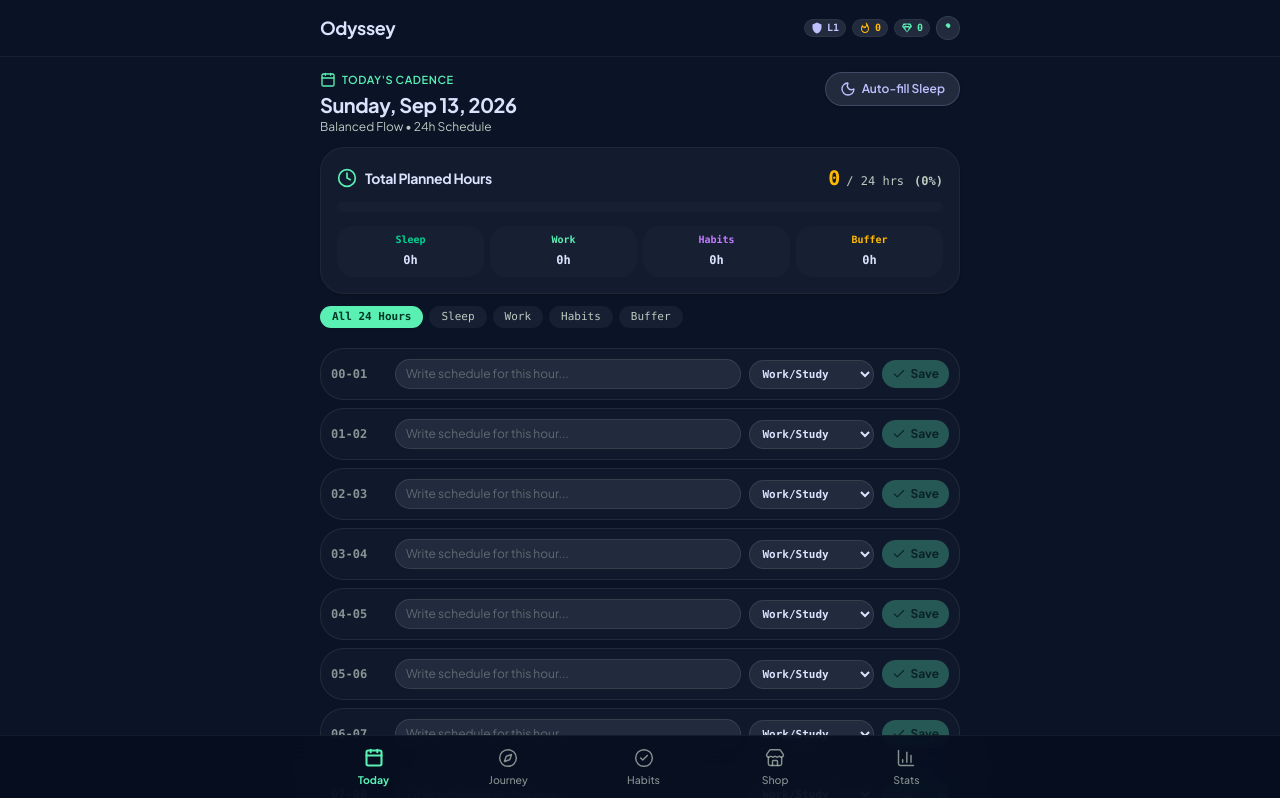
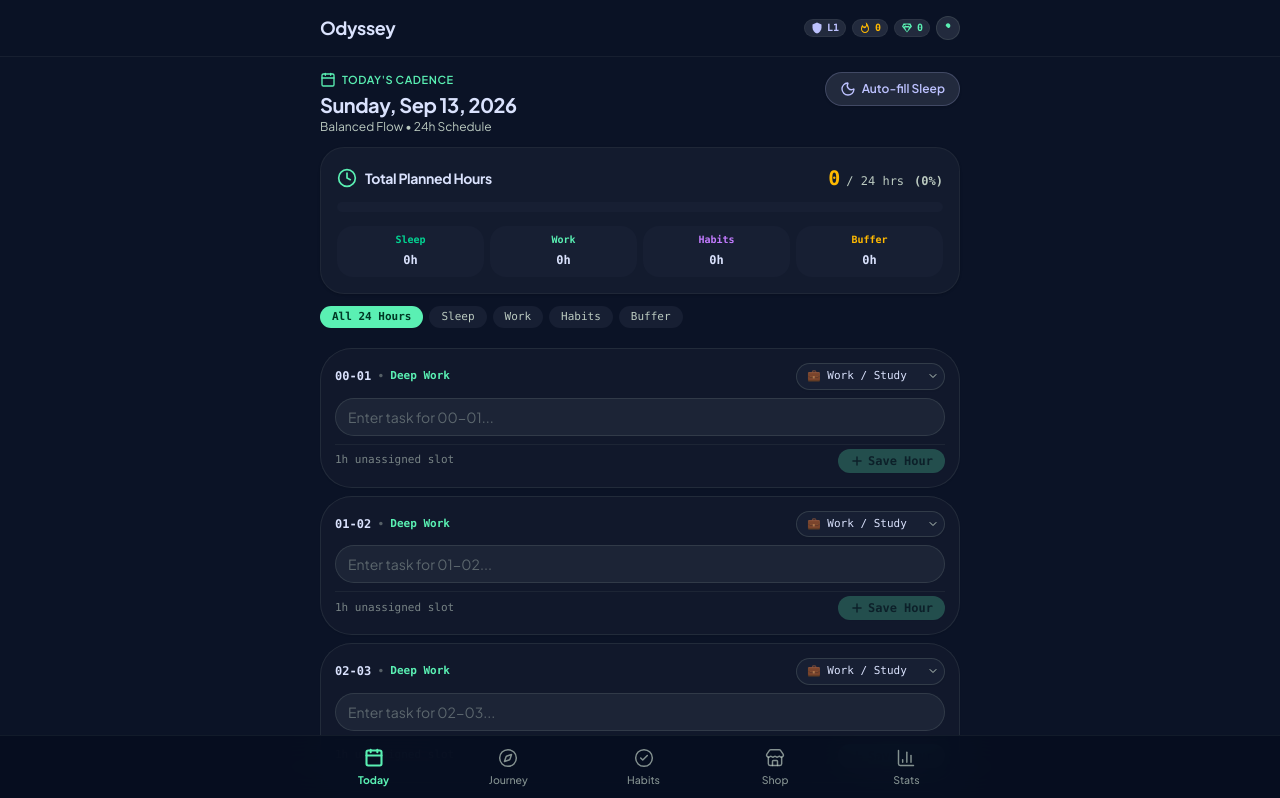
Before and after one commit to harmansingh671671-ops/Tracker, a Next.js app in the folder odyssey/: page /planner in a window 1280 px wide. Shown: the top 798 px of the page. Built offline with nearby package versions, Linux system fonts and the light colour scheme.

Commit message:
Refinement Patch 7

```diff
--- a/odyssey/src/app/journey/page.tsx
+++ b/odyssey/src/app/journey/page.tsx
@@ -617,7 +617,7 @@ export default function JourneyPage() {
                           ? "Mindful Intention & Hydration Anchor"
                           : `Day ${day} Deep Cadence & Focus Anchor`}
                       </h3>
-                      <p className="text-xs text-on-surface-variant mt-0.5 leading-relaxed">
+                      <p suppressHydrationWarning className="text-xs text-on-surface-variant mt-0.5 leading-relaxed">
                         {todayChallenge.started
                           ? "Challenge initiated. Complete your daily cadence; your +50 XP & +5 Gems reward will be available to claim tomorrow."
                           : day === 1
@@ -638,12 +638,13 @@ export default function JourneyPage() {
 
                       {/* Begin challenge button with persistence & no infinite exploitation */}
                       {todayChallenge.started ? (
-                        <div className="px-3 py-1.5 rounded-xl text-xs font-bold flex items-center gap-1.5 bg-emerald-500/15 text-emerald-400 border border-emerald-500/30">
+                        <div suppressHydrationWarning className="px-3 py-1.5 rounded-xl text-xs font-bold flex items-center gap-1.5 bg-emerald-500/15 text-emerald-400 border border-emerald-500/30">
                           <CheckCircle2 className="w-4 h-4" />
                           <span>Active Today</span>
                         </div>
                       ) : (
                         <button
+                          suppressHydrationWarning
                           onClick={handleBeginTodayChallenge}
                           className="px-3 py-1.5 rounded-xl text-xs font-bold flex items-center gap-1.5 transition-all active:scale-95 shadow-md bg-primary text-on-primary hover:bg-primary-fixed shadow-primary/20 cursor-pointer"
                         >
--- a/odyssey/src/app/planner/page.tsx
+++ b/odyssey/src/app/planner/page.tsx
@@ -351,8 +351,37 @@ function PlannerContent() {
     }
   };
 
-  // Save an inline unassigned hour directly without generating anything
-  const handleSaveInlineHour = async (h: number) => {
+  // Focus the next available unwritten hour input
+  const focusNextHourInput = (currentH: number) => {
+    // Look forward from currentH + 1 up to 23
+    let nextTargetH = -1;
+    for (let h = currentH + 1; h < 24; h++) {
+      if (document.getElementById(`hour-input-${h}`)) {
+        nextTargetH = h;
+        break;
+      }
+    }
+    // If none found ahead, wrap around from 0 to currentH - 1
+    if (nextTargetH === -1) {
+      for (let h = 0; h < currentH; h++) {
+        if (document.getElementById(`hour-input-${h}`)) {
+          nextTargetH = h;
+          break;
+        }
+      }
+    }
+
+    if (nextTargetH !== -1) {
+      const el = document.getElementById(`hour-input-${nextTargetH}`) as HTMLInputElement | null;
+      if (el) {
+        el.focus();
+        el.scrollIntoView({ behavior: "smooth", block: "center" });
+      }
+    }
+  };
+
+  // Save an inline unassigned hour directly and advance focus to the next hour
+  const handleSaveInlineHour = async (h: number, focusNext: boolean = true) => {
     const title = (inlineTaskTitles[h] || "").trim();
     if (!title || !user) return;
 
@@ -360,6 +389,13 @@ function PlannerContent() {
     const startStr = `${h.toString().padStart(2, "0")}:00`;
     const nextH = h + 1;
     const endStr = nextH === 24 ? "24:00" : `${nextH.toString().padStart(2, "0")}:00`;
+
+    // Immediately advance focus to the next hour so user can keep typing without interruption!
+    if (focusNext) {
+      setTimeout(() => {
+        focusNextHourInput(h);
+      }, 50);
+    }
 
     await addBlock({
       userId: user.id,
@@ -387,6 +423,13 @@ function PlannerContent() {
     });
 
     await fetchBlocksForDate(user.id, selectedDate);
+
+    // Re-confirm focus on next hour input after React finishes re-render
+    if (focusNext) {
+      setTimeout(() => {
+        focusNextHourInput(h);
+      }, 120);
+    }
   };
 
   // Open Edit Modal for a block
@@ -834,17 +877,6 @@ function PlannerContent() {
           ))}
         </div>
 
-        {/* Live Now Card for Today */}
-        {liveBlock && (
-          <div className="space-y-1.5">
-            <span className="text-[11px] uppercase font-bold tracking-wider text-primary font-mono flex items-center gap-1.5">
-              <span className="w-2 h-2 rounded-full bg-primary animate-ping" />
-              Currently Active Block
-            </span>
-            {renderHourlyCard(liveBlock, false)}
-          </div>
-        )}
-
         {/* Full 24-Hour Already-Generated Chronological Timeline */}
         <div className="space-y-2 pt-1">
           {timelineItems.map((item) => {
@@ -911,61 +943,89 @@ function PlannerContent() {
               return renderHourlyCard(item.block, false);
             }
 
-            // Pre-Generated Empty Hour Slot (User just comes and writes!)
+            // Pre-Generated Empty Hour Slot (Full, handsome card matching the top cards)
             const h = item.hour;
             const currentTitle = inlineTaskTitles[h] || "";
             const currentCat = inlineCategories[h] || "work";
+            const cfg = categoryConfig[currentCat];
+
+            let catLabel = "Deep Work";
+            if (currentCat === "sleep") catLabel = "Sleep";
+            else if (currentCat === "habits") catLabel = "Vitality";
+            else if (currentCat === "buffer") catLabel = "Buffer";
 
             return (
               <div
                 key={item.id}
-                className="p-2 sm:p-2.5 rounded-xl bg-surface-container/50 border border-outline/15 hover:border-primary/30 transition-all flex items-center justify-between gap-2"
+                className="p-3 sm:p-3.5 rounded-2xl bg-surface-container-low/80 border border-outline/15 hover:border-outline/35 transition-all shadow-xs space-y-2"
               >
-                <span className="font-mono text-xs font-bold text-on-surface-variant/70 shrink-0 w-12 sm:w-14">
-                  {item.timeRangeStr}
-                </span>
+                {/* Header Row: Time Range, Category Tag & Category Dropdown */}
+                <div className="flex items-center justify-between gap-2">
+                  <div className="flex items-center gap-1.5 text-xs font-mono whitespace-nowrap min-w-0">
+                    <span className="font-bold text-on-surface text-[12px]">
+                      {item.timeRangeStr}
+                    </span>
+                    <span className="text-on-surface-variant/40">•</span>
+                    <span className={`font-semibold text-[11px] ${cfg.headerIconColor}`}>
+                      {catLabel}
+                    </span>
+                  </div>
 
-                <div className="flex-1 flex items-center gap-2 min-w-0">
+                  {/* Sleek Category Dropdown */}
+                  <div className="relative flex items-center shrink-0">
+                    <select
+                      value={currentCat}
+                      onChange={(e) =>
+                        setInlineCategories((prev) => ({
+                          ...prev,
+                          [h]: e.target.value as NormalizedCategory,
+                        }))
+                      }
+                      className="appearance-none bg-surface-container border border-outline/25 hover:border-primary/40 rounded-xl pl-2.5 pr-6 py-1 text-[11px] font-mono font-medium text-on-surface focus:outline-none focus:border-primary cursor-pointer transition-colors shadow-xs"
+                    >
+                      <option value="work">💼 Work / Study</option>
+                      <option value="habits">⚡ Habits / Health</option>
+                      <option value="sleep">🌙 Sleep & Rest</option>
+                      <option value="buffer">☕ Buffer / Break</option>
+                    </select>
+                    <ChevronDown className="w-3 h-3 text-on-surface-variant pointer-events-none absolute right-1.5" />
+                  </div>
+                </div>
+
+                {/* Main Task Input Box — Full width, comfortable typing */}
+                <div className="relative w-full">
                   <input
+                    id={`hour-input-${h}`}
                     type="text"
-                    placeholder="Write schedule for this hour..."
+                    placeholder={`Enter task for ${item.timeRangeStr}...`}
                     value={currentTitle}
                     onChange={(e) =>
                       setInlineTaskTitles((prev) => ({ ...prev, [h]: e.target.value }))
                     }
                     onKeyDown={(e) => {
                       if (e.key === "Enter") {
-                        handleSaveInlineHour(h);
+                        e.preventDefault();
+                        handleSaveInlineHour(h, true);
                       }
                     }}
-                    className="flex-1 bg-surface-container-high border border-outline/20 rounded-lg px-2.5 py-1.5 text-xs text-on-surface placeholder:text-on-surface-variant/40 focus:outline-none focus:border-primary transition-colors"
+                    className="w-full bg-surface-container-high/70 border border-outline/20 focus:border-primary focus:bg-surface-container-high rounded-xl px-3 py-2 text-sm text-on-surface placeholder:text-on-surface-variant/40 focus:outline-none transition-all"
                   />
+                </div>
 
-                  <select
-                    value={currentCat}
-                    onChange={(e) =>
-                      setInlineCategories((prev) => ({
-                        ...prev,
-                        [h]: e.target.value as NormalizedCategory,
-                      }))
-                    }
-                    className="bg-surface-container-high border border-outline/20 rounded-lg px-2 py-1.5 text-[11px] font-mono font-semibold text-on-surface focus:outline-none focus:border-primary shrink-0 cursor-pointer"
-                  >
-                    <option value="work">Work/Study</option>
-                    <option value="habits">Habits/Health</option>
-                    <option value="buffer">Buffer/Break</option>
-                    <option value="sleep">Sleep</option>
-                  </select>
+                {/* Footer Row: Status hint & Save Hour Button */}
+                <div className="flex items-center justify-between pt-1 border-t border-outline/10 text-[11px]">
+                  <span className="font-mono text-on-surface-variant/60">
+                    1h unassigned slot
+                  </span>
 
                   <button
                     type="button"
-                    onClick={() => handleSaveInlineHour(h)}
+                    onClick={() => handleSaveInlineHour(h, true)}
                     disabled={!currentTitle.trim()}
-                    className="px-2.5 py-1.5 rounded-lg bg-primary text-on-primary text-xs font-bold disabled:opacity-30 disabled:pointer-events-none hover:bg-primary-fixed active:scale-95 transition-all shrink-0 cursor-pointer flex items-center gap-1"
-                    title="Save block"
+                    className="px-3 py-1 rounded-xl bg-primary text-on-primary text-xs font-mono font-bold hover:bg-primary-fixed active:scale-95 disabled:opacity-25 disabled:pointer-events-none transition-all flex items-center gap-1 cursor-pointer shadow-xs"
                   >
-                    <Check className="w-3.5 h-3.5" />
-                    <span className="hidden sm:inline">Save</span>
+                    <Plus className="w-3.5 h-3.5 stroke-[2.5]" />
+                    <span>Save Hour</span>
                   </button>
                 </div>
               </div>
```
